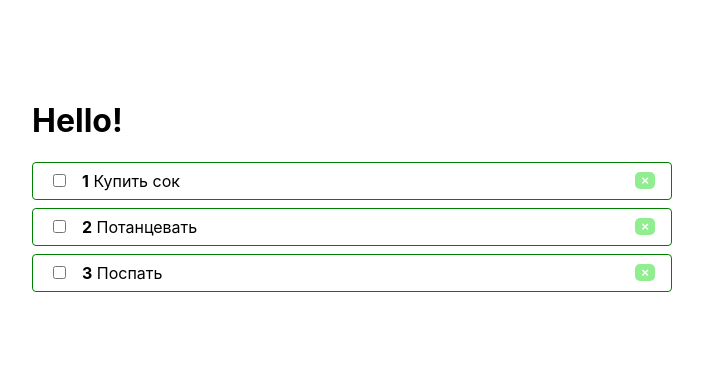
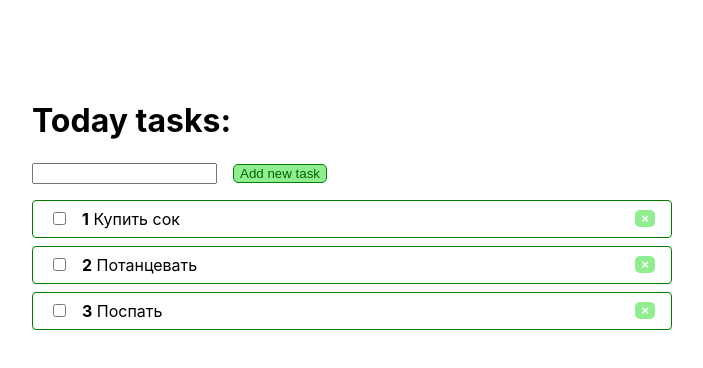
Before and after one commit to Iogsotot/react_example, a React (Create React App) app: page / in a window 1280 px wide. Shown: the top 368 px of the page, without its empty margins (288-991 px from the left). Built offline with nearby package versions, Linux system fonts and the light colour scheme.

Commit message:
feat: add new tasks input

```diff
--- a/src/App.js
+++ b/src/App.js
@@ -1,5 +1,7 @@
 import React from "react";
 import TodoList from "./Todo/TodoList";
+import Context from "./context";
+import AddTodo from "./Todo/AddTodo";
 
 function App() {
   const [todos, setTodos] = React.useState([
@@ -19,11 +21,30 @@ function App() {
     );
   }
 
+  function removeTodo(id) {
+    setTodos(todos.filter((todo) => todo.id !== id));
+  }
+
+  function addTodo(title) {
+    setTodos(todos.concat([{
+      title,
+      id: Date.now(),
+      complete: false,
+    }]))
+  }
+
   return (
-    <div className="wrapper">
-      <h1>Hello!</h1>
-      <TodoList todos={todos} onToggle={toggleTodo} />
-    </div>
+    <Context.Provider value={{ removeTodo }}>
+      <div className="wrapper">
+        <h1>Today tasks:</h1>
+        <AddTodo onCreate={addTodo} />
+        {todos.length ? (
+          <TodoList todos={todos} onToggle={toggleTodo} />
+        ) : (
+          <p>You have no tasks</p>
+        )}
+      </div>
+    </Context.Provider>
   );
 }
 
--- /dev/null
+++ b/src/Todo/AddTodo.jsx
@@ -0,0 +1,39 @@
+import React, { useState } from "react";
+import PropTypes from "prop-types";
+
+function AddTodo({ onCreate }) {
+  const [value, setValue] = useState("");
+
+  function submitHandler(event) {
+    event.preventDefault();
+
+    if (value.trim()) {
+      onCreate(value);
+      setValue("");
+    }
+  }
+
+  return (
+    <form style={{ marginBottom: "1rem" }} onSubmit={submitHandler}>
+      <input value={value} onChange={(event) => setValue(event.target.value)} />
+      <button
+        type="submit"
+        style={{
+          marginLeft: "1rem",
+          backgroundColor: "lightgreen",
+          border: "1px solid green",
+          borderRadius: "5px",
+          color: "darkgreen",
+        }}
+      >
+        Add new task
+      </button>
+    </form>
+  );
+}
+
+AddTodo.propTypes = {
+  onCreate: PropTypes.func.isRequired,
+};
+
+export default AddTodo;
--- a/src/Todo/TodoItem.jsx
+++ b/src/Todo/TodoItem.jsx
@@ -1,4 +1,7 @@
+import React, { useContext } from "react";
 import PropTypes from "prop-types";
+import Contex from "../context";
+import Context from "../context";
 
 const styles = {
   li: {
@@ -19,7 +22,9 @@ const styles = {
 };
 
 function TodoItem({ todo, index, onChange }) {
+  const { removeTodo } = useContext(Context);
   const classes = [];
+
   if (todo.completed) {
     classes.push("done");
   }
@@ -36,7 +41,7 @@ function TodoItem({ todo, index, onChange }) {
         &nbsp;
         {todo.title}
       </span>
-      <button className="rm">&times;</button>
+      <button className="rm" onClick={removeTodo.bind(null, todo.id)}>&times;</button>
     </li>
   );
 }
--- /dev/null
+++ b/src/context.jsx
@@ -0,0 +1,5 @@
+import React from 'react'
+
+const Context = React.createContext();
+
+export default Context;
```
